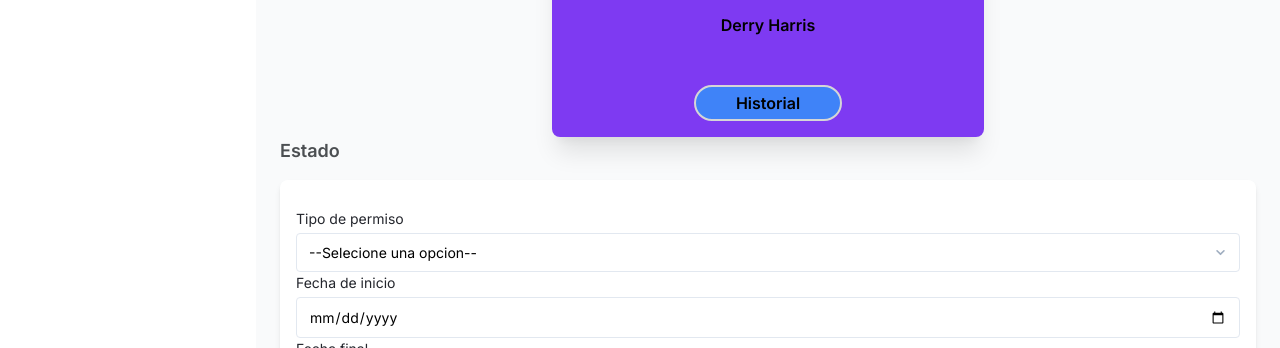
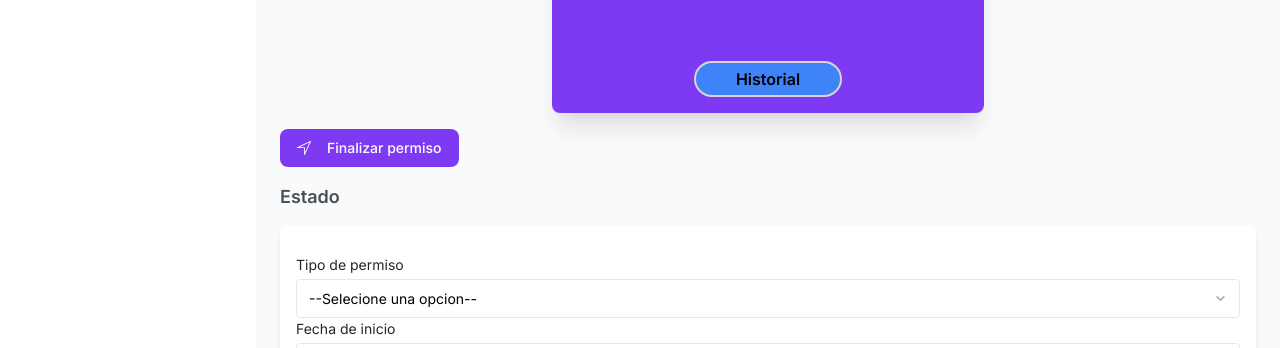
Before and after one commit to DannyGuevara1/DSI_II_PROYECTO, a website with bundled scripts: page pages/user.html in a window 1280 px wide. Shown: the part 452-800 px from the top of the page. Built offline with nearby package versions, Linux system fonts and the light colour scheme; no server answers; sample sign-in values are in the browser's storage; a script that the page names is missing.

Commit message:
spring_2 v2.1

```diff
--- a/pages/user.html
+++ b/pages/user.html
@@ -498,7 +498,7 @@
                 <div class="flex items-center justify-center flex-col bg-gray-700 p-4 rounded-lg w-48 space-y-4">
                   <img class="rounded-full border-gray-100 shadow-sm w-24 h-24"
                     src="https://randomuser.me/api/portraits/men/81.jpg" alt="user image" />
-                  <h1 id="nombre" class="text-gray-50 font-semibold dark:text-gray-300">Derry Harris</h1>
+                  <h1 id="nombre" class="text-gray-50 font-semibold dark:text-gray-300"></h1>
                   <h2 id="puesto"></h2>
                   <h3 id="email"></h3>
                   <button
@@ -508,6 +508,31 @@
 
               </div>
             </div>
+          </div>
+
+          <div style="margin-bottom: 1rem; margin-top: 1rem;" class="flex row">
+            <button id="btnEnviarEstado"
+              class="flex items-center justify-between px-4 py-2 text-sm font-medium leading-5 text-white transition-colors duration-150 bg-purple-600 border border-transparent rounded-lg active:bg-purple-600 hover:bg-purple-700 focus:outline-none focus:shadow-outline-purple">
+              <svg class="icon icon-compass" style="
+                    display: inline-block;
+                    width: 1em;
+                    height: 1em;
+                    stroke-width: 0;
+                    stroke: currentColor;
+                    fill: currentColor;
+                    margin-right: 1rem;;
+                  ">
+                <use xlink:href="#icon-compass">
+                  <symbol id="icon-compass" viewBox="0 0 32 32">
+                    <path
+                      d="M17 32c-0.072 0-0.144-0.008-0.217-0.024-0.458-0.102-0.783-0.507-0.783-0.976v-15h-15c-0.469 0-0.875-0.326-0.976-0.783s0.129-0.925 0.553-1.123l30-14c0.381-0.178 0.833-0.098 1.13 0.199s0.377 0.749 0.199 1.13l-14 30c-0.167 0.358-0.524 0.577-0.906 0.577zM5.508 14h11.492c0.552 0 1 0.448 1 1v11.492l10.931-23.423-23.423 10.931z">
+                    </path>
+                  </symbol>
+                </use>
+              </svg>
+
+              <span>Finalizar permiso</span>
+            </button>
           </div>
 
           <!-- General elements -->
```
